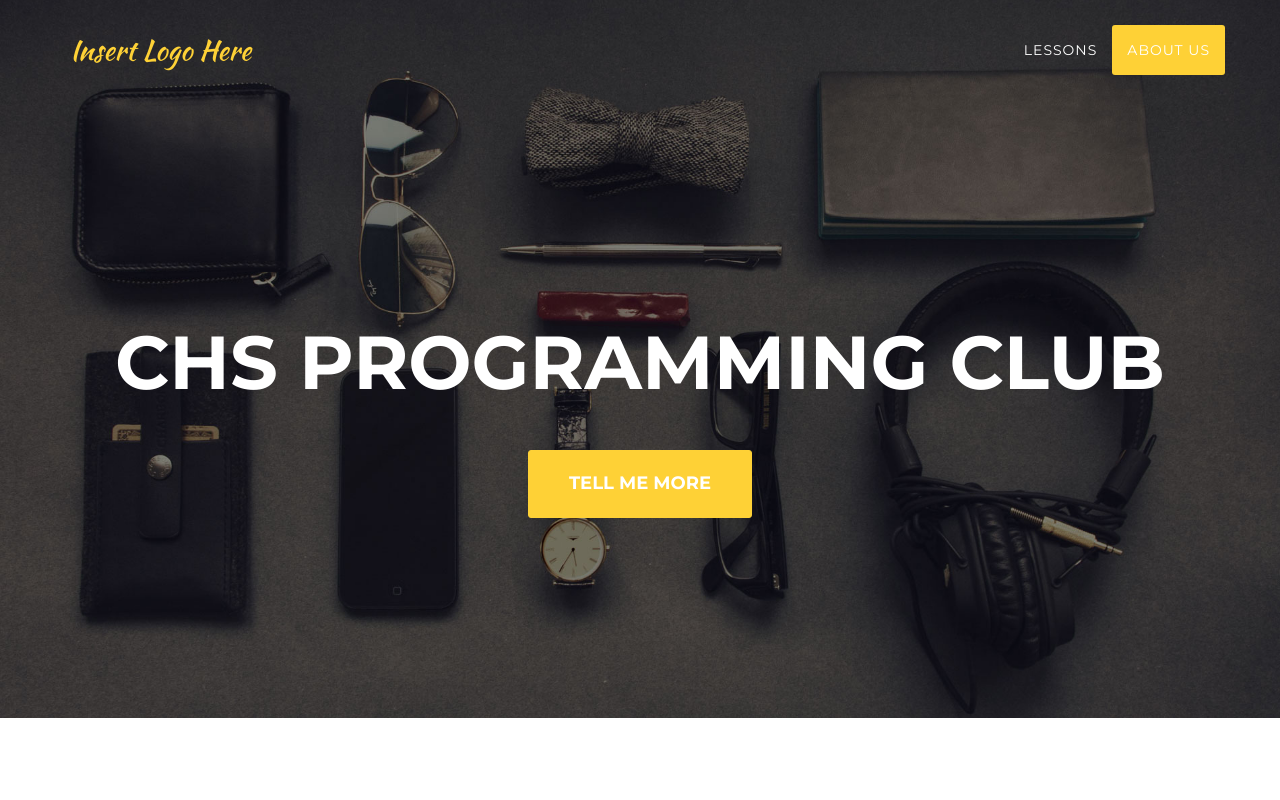
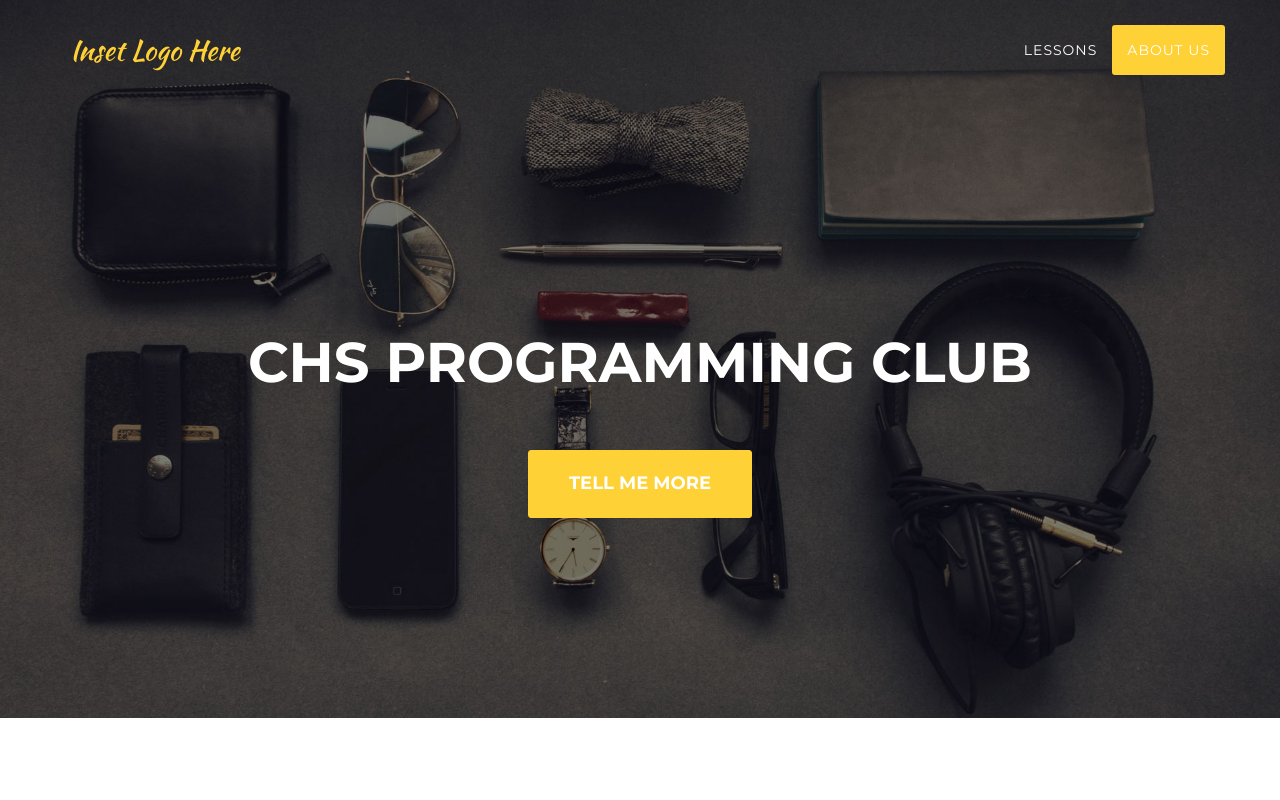
Before and after one commit to CHSPC/chspc.github.io, a website: page index.html in a window 1280 px wide. Shown: the top 800 px of the page. Drawn offline with nearby package versions, Linux system fonts and the light colour scheme; a web font is replaced by a local one.

Commit message:
Font size change

```diff
--- a/index.html
+++ b/index.html
@@ -57,7 +57,7 @@
                 <button type="button" class="navbar-toggle" data-toggle="collapse" data-target="#bs-example-navbar-collapse-1">
                     <span class="sr-only">Toggle navigation</span> Menu <i class="fa fa-bars"></i>
                 </button>
-                <a class="navbar-brand page-scroll" href="#page-top">Insert Logo Here</a>
+                <a class="navbar-brand page-scroll" href="#page-top">Inset Logo Here</a>
             </div>
 
             <!-- Collect the nav links, forms, and other content for toggling -->
@@ -85,7 +85,7 @@
         <div class="container">
             <div class="intro-text">
                 <div class="intro-lead-in"></div>
-                <div class="intro-heading">CHS Programming Club</div>
+                <div class="intro-heading" style="font-size: 400%">CHS Programming Club</div>
                 <a href="#lessons" class="page-scroll btn btn-xl">Tell Me More</a>
             </div>
         </div>
```
